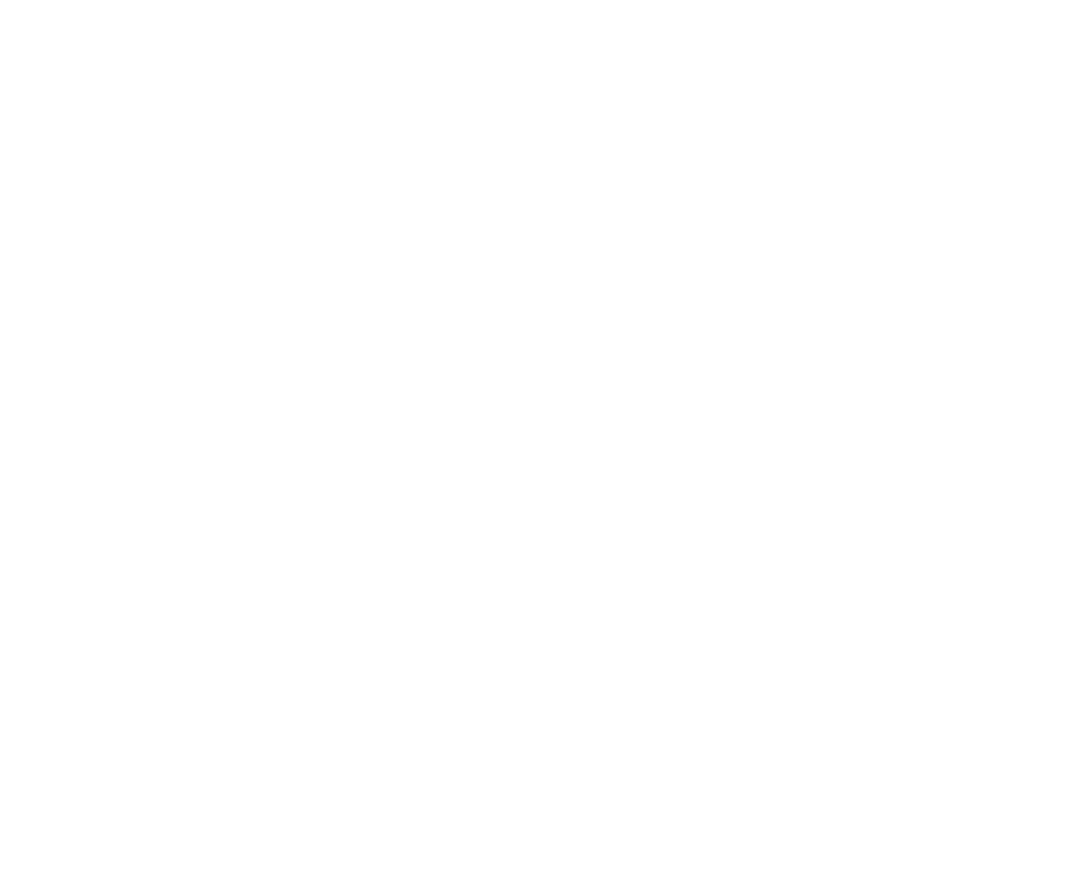
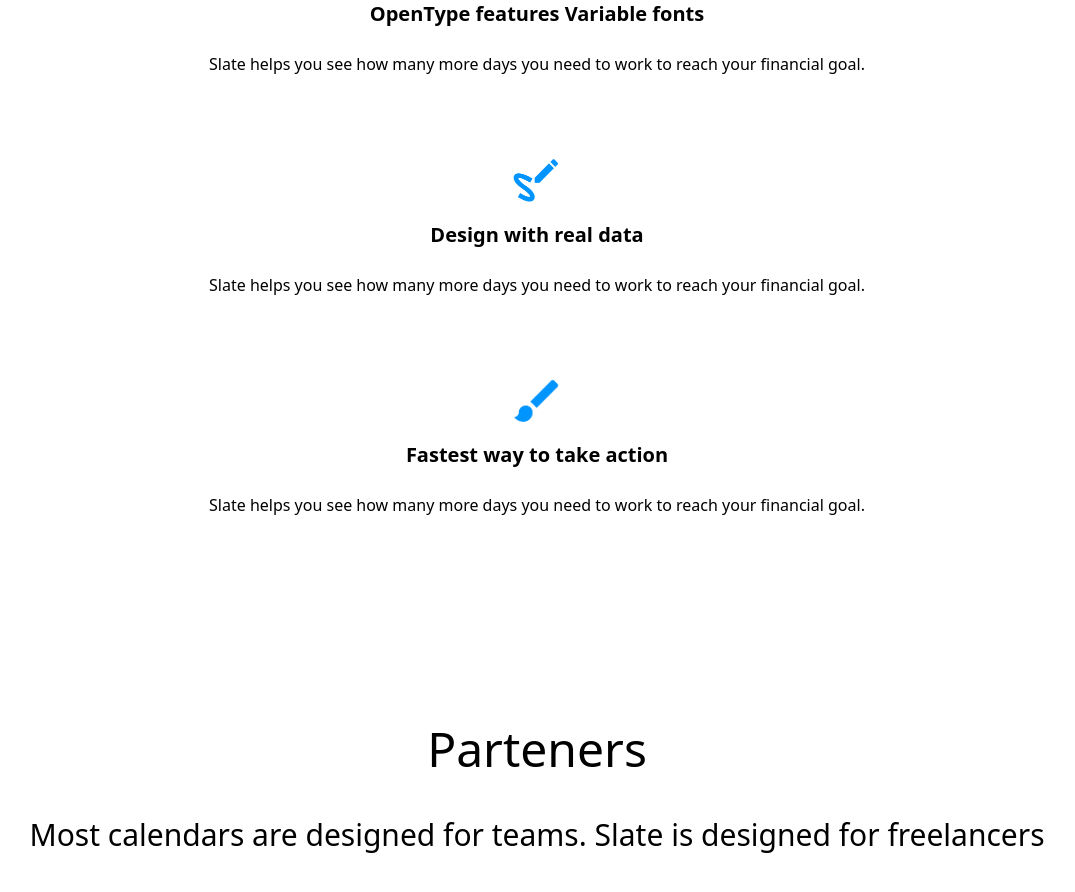
Before and after one commit to vojd-minorman/figmaland-business, a React (Vite) app: page / in a window 1280 px wide. Shown: the part 1300-2192 px from the top of the page, without its empty margins (103-1178 px from the left). Before the commit the page ends 1224 px from the top, so only its background shows below. Built offline with nearby package versions, Linux system fonts and the light colour scheme.

Commit message:
Third Section

```diff
--- /dev/null
+++ b/src/components/main/featuresCard.tsx
@@ -0,0 +1,19 @@
+interface FeatureCardProps {
+    image : string;
+    title : string;
+    description : string;
+}
+export default function FeaturesCard(props : FeatureCardProps) {
+    return (
+        <div className="p-8 text-center">
+            <div className="flex justify-center">
+                <img src={props.image} alt="" className="w-14" />
+            </div>
+            <div className="">
+                <h1 className="text-xl font-bold px-8 py-3">{props.title}</h1>
+                <p className="px-8 py-3">{props.description}</p>
+            </div>
+        </div>
+
+    )
+}
--- /dev/null
+++ b/src/components/main/featuresSection.tsx
@@ -0,0 +1,55 @@
+import banner3 from "../../assets/img/banner3.png"
+import feature1 from "../../assets/img/feature1.png"
+import feature2 from "../../assets/img/feature2.png"
+import feature3 from "../../assets/img/feature3.png"
+import FeaturesCard from "./featuresCard"
+import MainTitle from "./mainTitle"
+
+export default function FeaturesSection() {
+    return (
+        <div className="py-6">
+            <section className="py-6">
+                <div>
+                    <MainTitle
+                        title = "Features"
+                        description="Most calendars are
+                        designed for teams. "
+                    />
+                    <div className="px-4 h-52 w-full">
+                        <img src={banner3} alt="" className="rounded-lg h-52 w-full" />
+                    </div>
+                </div>
+                <div className="feature-blocs py-6">
+                    <FeaturesCard
+                        image={feature1}
+                        title="OpenType features
+                Variable fonts"
+                        description="Slate helps you see how
+                many more days you need
+                to work to reach your
+                financial goal."
+                    />
+                    <FeaturesCard
+                        image={feature2}
+                        title="Design with real data"
+                        description="Slate helps you see how
+                many more days you need
+                to work to reach your
+                financial goal."
+                    />
+                    <FeaturesCard
+                        image={feature3}
+                        title="Fastest way to
+                take action"
+                        description="Slate helps you see how
+                many more days you need
+                to work to reach your
+                financial goal."
+                    />
+                </div>
+
+            </section>
+        </div>
+
+    )
+}
--- a/src/components/main/main.tsx
+++ b/src/components/main/main.tsx
@@ -1,20 +1,13 @@
-import banner3 from "../../assets/img/banner3.png"
+import FeaturesSection from "./featuresSection";
+import PartenerSection from "./partnersSection";
+
 
 function Main() {
     return (
-        <div className="py-6">
-        <section className="py-6">
-            <div>
-                <div className="text-center py-6">
-                    <h1 className="text-5xl p-5">Features</h1>
-                    <p className="text-3xl p-6 ">Most calendars are designed for teams.</p>
-                </div>
-                <div className="px-4 h-52 w-full">
-                    <img src={banner3} alt="" className="rounded-lg h-52 w-full"/>
-                </div>
-            </div>
-        </section>
-        </div>
+        <>
+        <FeaturesSection/>
+        <PartenerSection/>
+        </>
 
     )
 }
--- /dev/null
+++ b/src/components/main/mainTitle.tsx
@@ -0,0 +1,14 @@
+
+interface MainTitleProps {
+    title : string,
+    description? : string
+}
+
+export default function MainTitle(props : MainTitleProps) {
+    return (
+        <div className="text-center py-6">
+        <h1 className="text-5xl p-5">{props.title}</h1>
+        <p className="text-3xl p-6 ">{props.description}</p>
+    </div>
+    )
+}
--- /dev/null
+++ b/src/components/main/partnersSection.tsx
@@ -0,0 +1,20 @@
+
+import MainTitle from "./mainTitle"
+
+export default function PartenerSection() {
+    return (
+        <div className="py-6">
+            <section className="py-6">
+                <div>
+                    <MainTitle
+                        title = "Parteners"
+                        description="Most calendars are designed for teams.
+                        Slate is designed for freelancers "
+                    />
+                </div>
+
+            </section>
+        </div>
+
+    )
+}
```
